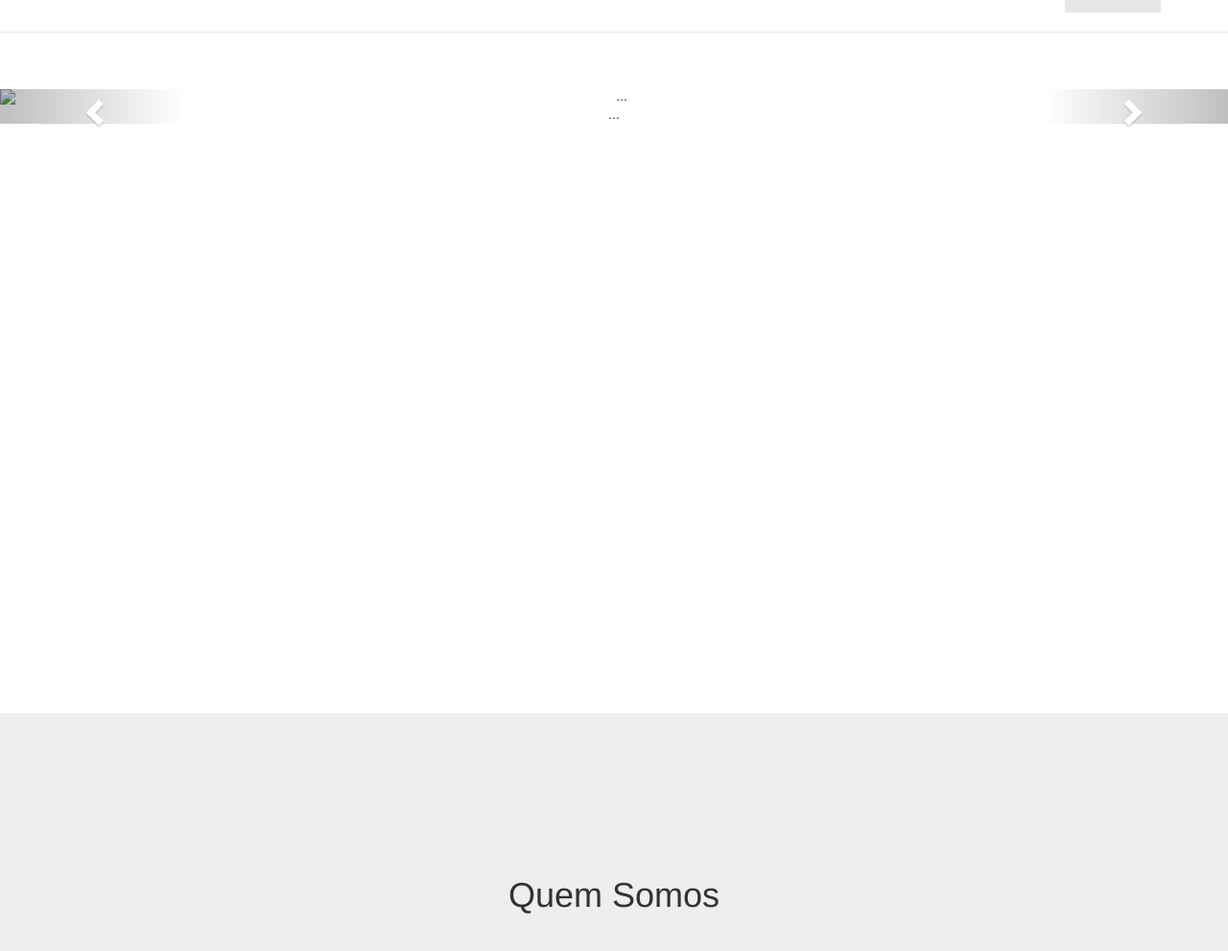
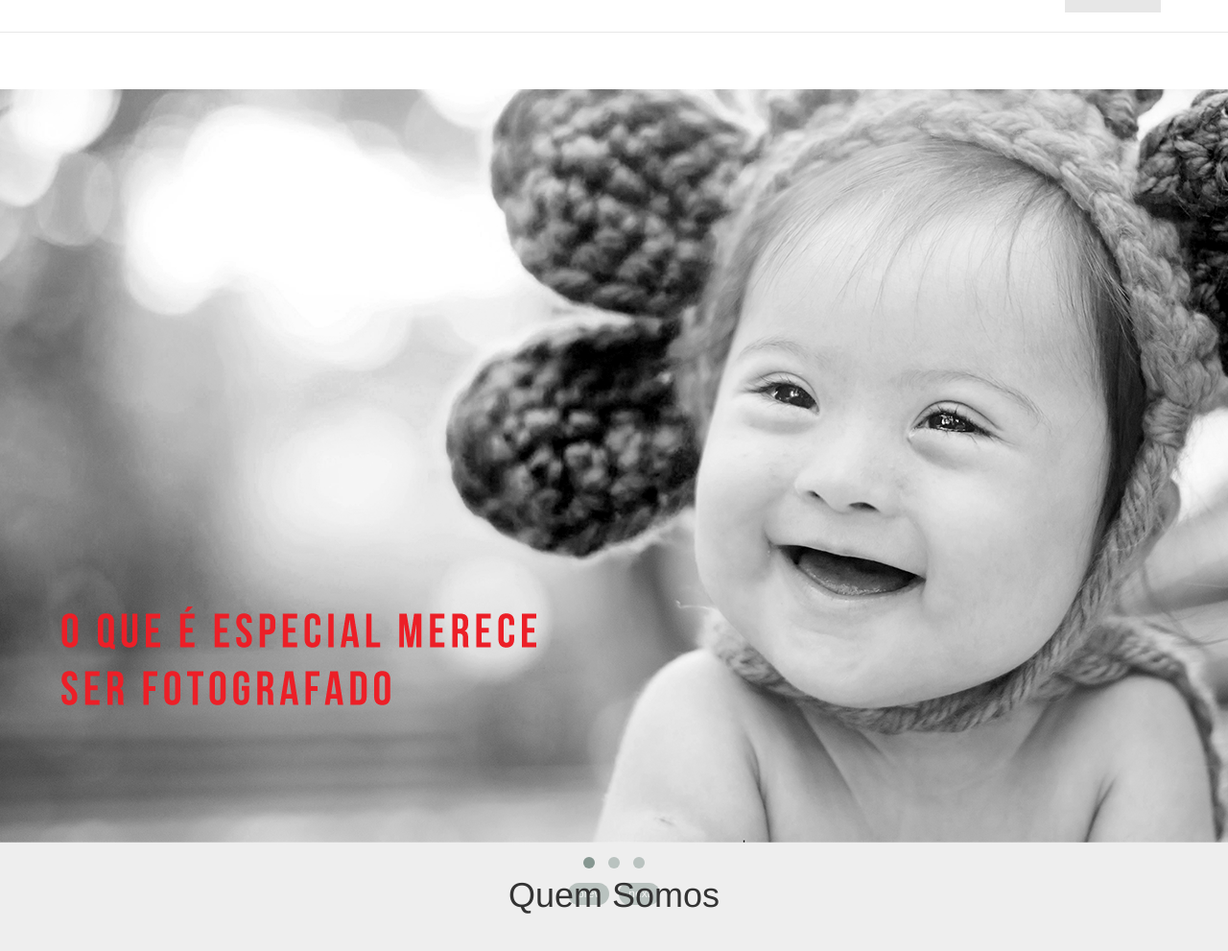
Before and after one commit to ravicsousa/GaleraDoClick, a plain HTML site: page index.html in a window 1280 px wide. Shown: the part 57-1048 px from the top of the page at 96% size. Drawn offline with nearby package versions, Linux system fonts and the light colour scheme.

Commit message:
implementação do owl carousel

```diff
--- a/css/style.css
+++ b/css/style.css
@@ -54,6 +54,12 @@ html {
     background: #fff;
 }
 
+#owl-demo .item img{
+    display: block;
+    width: 100%;
+    height: auto;
+}
+
 .about-section {
     height: 100%;
     padding-top: 150px;
--- a/index.html
+++ b/index.html
@@ -16,6 +16,12 @@
 
     <!-- Custom CSS -->
     <link href="css/style.css" rel="stylesheet">
+
+    <!-- Important Owl stylesheet -->
+    <link rel="stylesheet" href="owl-carousel/owl.carousel.css">
+
+    <!-- Default Theme -->
+    <link rel="stylesheet" href="owl-carousel/owl.theme.css">
 
     <!-- HTML5 Shim and Respond.js IE8 support of HTML5 elements and media queries -->
     <!-- WARNING: Respond.js doesn't work if you view the page via file:// -->
@@ -75,40 +81,12 @@
 
     <!-- Intro Section -->
     <section id="intro" class="intro-section">
-        <div id="carousel-example-generic" class="carousel slide" data-ride="carousel">
-          <!-- Indicators -->
-          <ol class="carousel-indicators">
-            <li data-target="#carousel-example-generic" data-slide-to="0" class="active"></li>
-            <li data-target="#carousel-example-generic" data-slide-to="1"></li>
-            <li data-target="#carousel-example-generic" data-slide-to="2"></li>
-          </ol>
+        <div id="owl-demo" class="owl-carousel owl-theme">
 
-          <!-- Wrapper for slides -->
-          <div class="carousel-inner" role="listbox">
-            <div class="item active">
-              <img src="..." alt="...">
-              <div class="carousel-caption">
-                ...
-              </div>
-            </div>
-            <div class="item">
-              <img src="..." alt="...">
-              <div class="carousel-caption">
-                ...
-              </div>
-            </div>
-            ...
-          </div>
+          <div class="item"><img src="img/carousel/first.png" alt="The Last of us"></div>
+          <div class="item"><img src="img/carousel/first.png" alt="GTA V"></div>
+          <div class="item"><img src="img/carousel/first.png" alt="Mirror Edge"></div>
 
-          <!-- Controls -->
-          <a class="left carousel-control" href="#carousel-example-generic" role="button" data-slide="prev">
-            <span class="glyphicon glyphicon-chevron-left" aria-hidden="true"></span>
-            <span class="sr-only">Anterior</span>
-          </a>
-          <a class="right carousel-control" href="#carousel-example-generic" role="button" data-slide="next">
-            <span class="glyphicon glyphicon-chevron-right" aria-hidden="true"></span>
-            <span class="sr-only">Proximo</span>
-          </a>
         </div>
     </section>
 
@@ -164,6 +142,27 @@
     <!-- Scrolling Nav JavaScript -->
     <script src="js/jquery.easing.min.js"></script>
     <script src="js/scrolling-nav.js"></script>
+    <script src="owl-carousel/owl.carousel.min.js"></script>
+    <script type="text/javascript">$(document).ready(function() {
+
+  $("#owl-demo").owlCarousel({
+
+      navigation : true, // Show next and prev buttons
+      slideSpeed : 300,
+      paginationSpeed : 400,
+      singleItem:true
+
+      // "singleItem:true" is a shortcut for:
+      // items : 1,
+      // itemsDesktop : false,
+      // itemsDesktopSmall : false,
+      // itemsTablet: false,
+      // itemsMobile : false
+
+  });
+
+});</script>
+
 
 </body>
 
--- /dev/null
+++ b/owl-carousel/owl.carousel.css
@@ -0,0 +1,70 @@
+/*
+ * 	Core Owl Carousel CSS File
+ *	v1.3.3
+ */
+
+/* clearfix */
+.owl-carousel .owl-wrapper:after {
+	content: ".";
+	display: block;
+	clear: both;
+	visibility: hidden;
+	line-height: 0;
+	height: 0;
+}
+/* display none until init */
+.owl-carousel{
+	display: none;
+	position: relative;
+	width: 100%;
+	-ms-touch-action: pan-y;
+}
+.owl-carousel .owl-wrapper{
+	display: none;
+	position: relative;
+	-webkit-transform: translate3d(0px, 0px, 0px);
+}
+.owl-carousel .owl-wrapper-outer{
+	overflow: hidden;
+	position: relative;
+	width: 100%;
+}
+.owl-carousel .owl-wrapper-outer.autoHeight{
+	-webkit-transition: height 500ms ease-in-out;
+	-moz-transition: height 500ms ease-in-out;
+	-ms-transition: height 500ms ease-in-out;
+	-o-transition: height 500ms ease-in-out;
+	transition: height 500ms ease-in-out;
+}
+
+.owl-carousel .owl-item{
+	float: left;
+}
+.owl-controls .owl-page,
+.owl-controls .owl-buttons div{
+	cursor: pointer;
+}
+.owl-controls {
+	-webkit-user-select: none;
+	-khtml-user-select: none;
+	-moz-user-select: none;
+	-ms-user-select: none;
+	user-select: none;
+	-webkit-tap-highlight-color: rgba(0, 0, 0, 0);
+}
+
+/* mouse grab icon */
+.grabbing {
+    cursor:url(grabbing.png) 8 8, move;
+}
+
+/* fix */
+.owl-carousel  .owl-wrapper,
+.owl-carousel  .owl-item{
+	-webkit-backface-visibility: hidden;
+	-moz-backface-visibility:    hidden;
+	-ms-backface-visibility:     hidden;
+  -webkit-transform: translate3d(0,0,0);
+  -moz-transform: translate3d(0,0,0);
+  -ms-transform: translate3d(0,0,0);
+}
--- /dev/null
+++ b/owl-carousel/owl.theme.css
@@ -0,0 +1,79 @@
+/*
+* 	Owl Carousel Owl Demo Theme
+*	v1.3.3
+*/
+
+.owl-theme .owl-controls{
+	margin-top: 10px;
+	text-align: center;
+}
+
+/* Styling Next and Prev buttons */
+
+.owl-theme .owl-controls .owl-buttons div{
+	color: #FFF;
+	display: inline-block;
+	zoom: 1;
+	*display: inline;/*IE7 life-saver */
+	margin: 5px;
+	padding: 3px 10px;
+	font-size: 12px;
+	-webkit-border-radius: 30px;
+	-moz-border-radius: 30px;
+	border-radius: 30px;
+	background: #869791;
+	filter: Alpha(Opacity=50);/*IE7 fix*/
+	opacity: 0.5;
+}
+/* Clickable class fix problem with hover on touch devices */
+/* Use it for non-touch hover action */
+.owl-theme .owl-controls.clickable .owl-buttons div:hover{
+	filter: Alpha(Opacity=100);/*IE7 fix*/
+	opacity: 1;
+	text-decoration: none;
+}
+
+/* Styling Pagination*/
+
+.owl-theme .owl-controls .owl-page{
+	display: inline-block;
+	zoom: 1;
+	*display: inline;/*IE7 life-saver */
+}
+.owl-theme .owl-controls .owl-page span{
+	display: block;
+	width: 12px;
+	height: 12px;
+	margin: 5px 7px;
+	filter: Alpha(Opacity=50);/*IE7 fix*/
+	opacity: 0.5;
+	-webkit-border-radius: 20px;
+	-moz-border-radius: 20px;
+	border-radius: 20px;
+	background: #869791;
+}
+
+.owl-theme .owl-controls .owl-page.active span,
+.owl-theme .owl-controls.clickable .owl-page:hover span{
+	filter: Alpha(Opacity=100);/*IE7 fix*/
+	opacity: 1;
+}
+
+/* If PaginationNumbers is true */
+
+.owl-theme .owl-controls .owl-page span.owl-numbers{
+	height: auto;
+	width: auto;
+	color: #FFF;
+	padding: 2px 10px;
+	font-size: 12px;
+	-webkit-border-radius: 30px;
+	-moz-border-radius: 30px;
+	border-radius: 30px;
+}
+
+/* preloading images */
+.owl-item.loading{
+	min-height: 150px;
+	background: url(AjaxLoader.gif) no-repeat center center
+}
```
Also changed, not shown: img/carousel/first.png (added), owl-carousel/owl.carousel.min.js (added).
